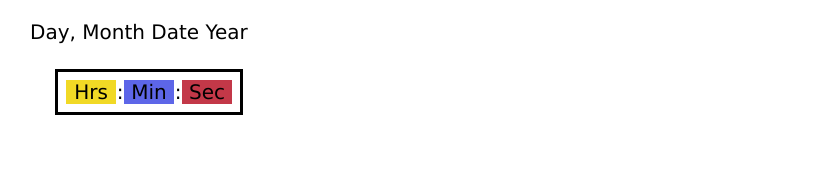
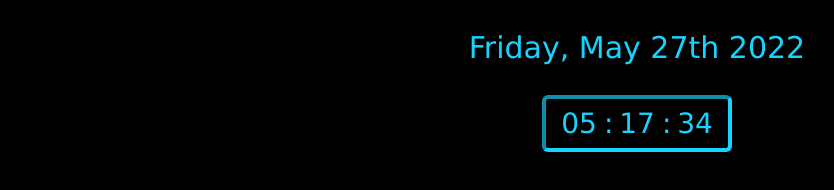
Before and after one commit to BCham16/Clock, a plain HTML site: page index.html in a window 1280 px wide. Shown: the whole page, without its empty margins (3-837 px from the left). Drawn offline with Linux system fonts and the light colour scheme.

Commit message:
completed

```diff
--- a/index.html
+++ b/index.html
@@ -10,23 +10,18 @@
 
 <body>
 
-  <p id="Date">
-    <span id="dayOfWeek">Day</span>,
-    <span id="monthOfYear">Month</span>
-    <span id="dayOfMonth">Date</span>
-    <span id="year">Year</span>
-  </p>
+  <p id="date">Day, Month Date Year</p>
 
-  <div id="Clock">
-    <div id="Hours">
+  <div class="clock">
+    <div id="hours">
       Hrs
     </div>
     <div>:</div>
-    <div id="Minutes">
+    <div id="minutes">
       Min
     </div>
     <div>:</div>
-    <div id="Seconds">
+    <div id="seconds">
       Sec
     </div>
   </div>
--- a/script.js
+++ b/script.js
@@ -1,22 +1,66 @@
 
+// Variable definitions of HTML Elments using GETELEMENTBYID
+date = document.getElementById('date')
+hours = document.getElementById('hours');
+minutes = document.getElementById('minutes');
+seconds = document.getElementById('seconds');
+
+//Arrays for displaying proper text
+weekDay = new Array(
+  'Sunday', 'Monday', 'Tuesday', 'Wednesday', 'Thursday', 'Friday', 'Saturday'
+  );
+month = new Array(
+    'January', 'February', 'March', 'April', 'May', 'June', 'July',
+    'August', 'September', 'October', 'November', 'December'
+  );
+
+
+function showTime(){
+//Get Current Date
+today = new Date();
+
+//Numeric value of .getDay() as an index of the weekDay array
+dayToPrint = weekDay[today.getDay()];
+
+//Numeric value of .getMonth() as an index of month array
+monthToPrint = month[today.getMonth()];
+
+//set descriptor after numeric date value
+descriptor = new String;
+temp = today.getDate();
+if (temp == 1){descriptor = 'st'}
+else if (temp == 2){descriptor = 'nd'}
+else if (temp == 3){descriptor = 'rd'}
+else {descriptor = 'th'}
+dayOfMonth = String(temp) + String(descriptor);
+
+//Assigning a variable to year for consistency
+yearToPrint = today.getFullYear();
+
+dateToPrint = dayToPrint + ', ' + monthToPrint + ' ' + dayOfMonth + ' ' + yearToPrint;
+date.textContent = dateToPrint;
+
+//Set Time Info
+hh = today.getHours();
+
+// Code to covert to 12h format
 /*
-console.dir(document);
-console.log(document.domain);
-console.log(document.URL);
-console.log(document.title);
-console.log(document.doctype);
-console.log(document.head);
-console.log(document.body);
-console.log(document.forms);
-console.log(document.links);
-console.log(document.images);
+if (hh > 12){hh -= 12}
+else if (hh == 0){hh = 12}
 */
 
-// Variable definitions using GETELEMENTBYID
-var dayOfWeek = document.getElementById('dayOfWeek');
-var monthOfYear = document.getElementById('monthOfYear');
-var dateOfMonth = document.getElementById('dateOfMonth');
-var year = document.getElementById('year');
+if (hh < 10){hh = '0' + hh};
+mm = today.getMinutes();
+if (mm < 10){mm = '0' + mm};
+ss = today.getSeconds();
+if (ss < 10){ss = '0' + ss};
 
-// console.log(dayOfWeek);
-// dayOfWeek.textContent = "hello";
+//update textContent with time information
+hours.textContent = hh;
+minutes.textContent = mm;
+seconds.textContent = ss;
+
+setTimeout(showTime, 1000);
+}
+
+showTime();
--- a/style.css
+++ b/style.css
@@ -1,34 +1,27 @@
 * {
   font-family: Verdana;
+  color: #17D4FE;
+  background-color: rgb(0, 0, 0);
 }
 
-#Clock{
+#date{
+  font-size: 30px;
+  text-align: center;
+  margin-left: 0px;
+}
+
+.clock{
+  width: 50%;
+  margin: 0 auto;
   display: grid;
   grid-template-columns: 50px 8px 50px 8px 50px;
-  font-size: 20px;
-  margin-top: 50px;
-  margin-left: 50px;
+  font-size: 28px;
   text-align: center;
-  border-style: solid;
+  border-style: inset;
+  border-width: 4px;
+  border-radius: 6px;
+  border-color: #17D4FE;
+  color: #17D4FE;
   width: fit-content;
   padding: 8px;
-  margin-top: 25px;
 }
-
-#Hours{
-  background-color: rgb(241, 217, 37);
-}
-
-#Minutes{
-  background-color: rgb(93, 102, 232);
-}
-
-#Seconds{
-  background-color: rgb(195, 56, 72);
-}
-
-#Date{
-  font-size: 20px;
-  margin-left: 25px;
-  margin-bottom: 0px;
-}
```
